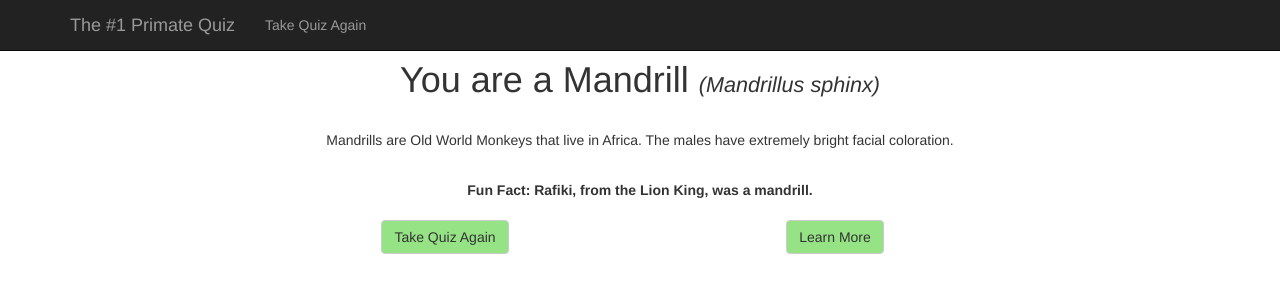
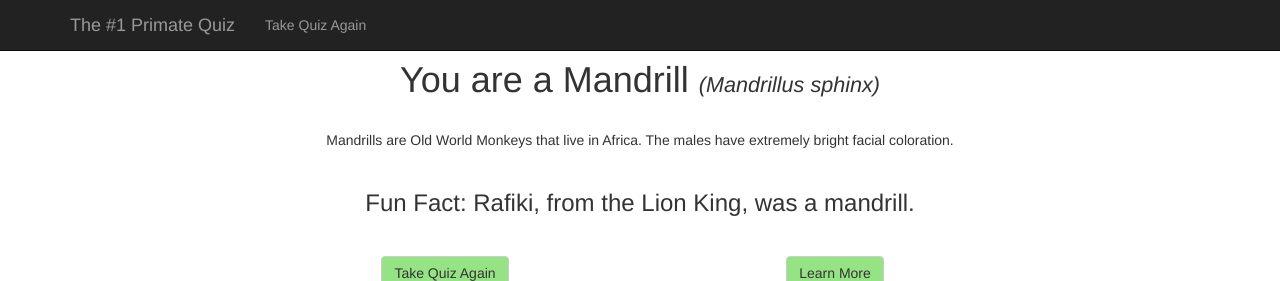
Before and after one commit to wabarr/primate-quiz, a Django app: page /results/ in a window 1280 px wide. Shown: the top 281 px of the page. Run offline with Django 3.2, Linux system fonts and the light colour scheme; data comes from the database, SQL or seed files in the repository; parts of the project's set-up code (start-up, migrations or seed data) failed here and were passed over; some libraries are stand-ins or nearby versions.

Commit message:
padding under funfact

```diff
--- a/primatequiz/templates/results.html
+++ b/primatequiz/templates/results.html
@@ -49,9 +49,9 @@
         <p class="center-padded">
             {{ species.description|safe }}
         </p>
-        <p class="center-padded">
-            <span style="font-weight:bold;">Fun Fact: {{ species.funfact|safe }}</span>
-        </p>
+        <h3 class="center-padded" style="margin-bottom:30px;">
+            Fun Fact: {{ species.funfact|safe }}
+        </h3>
     </div>
 
     <div class="container" style="text-align:center;">
```
